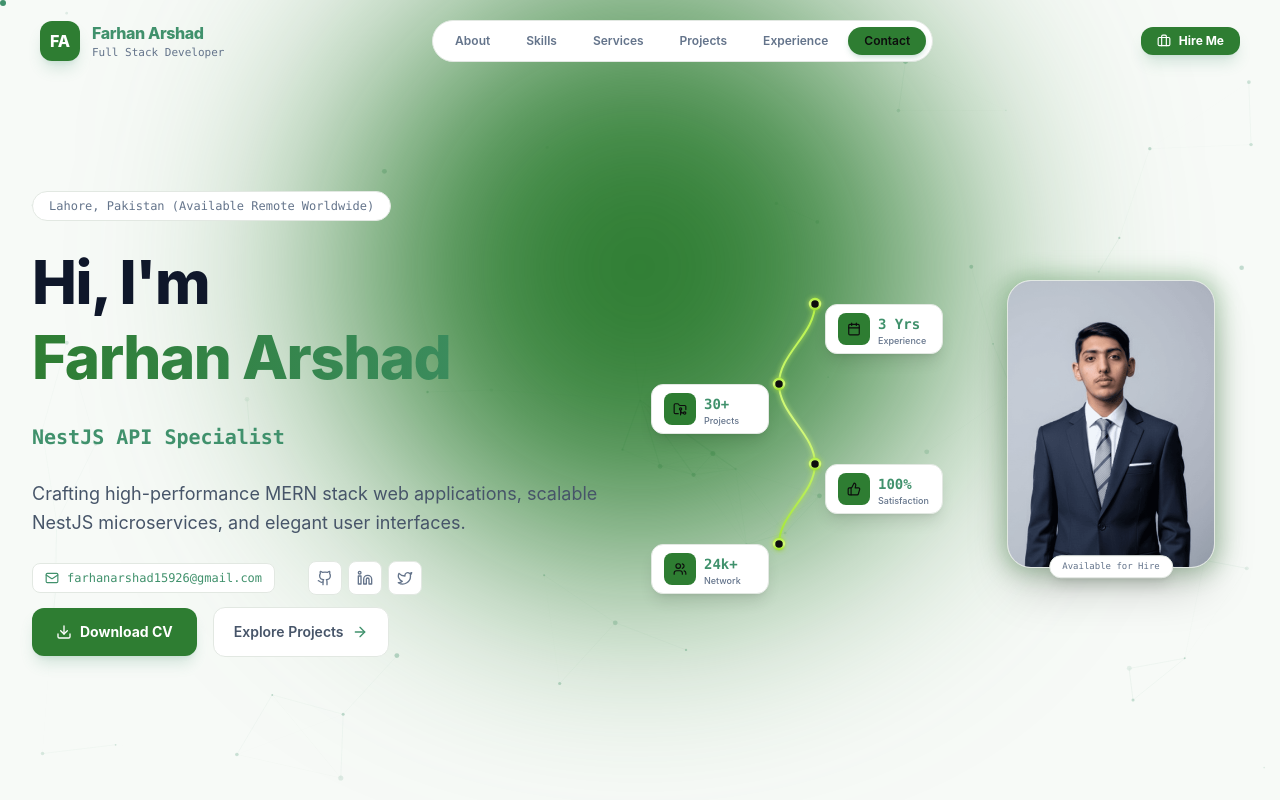
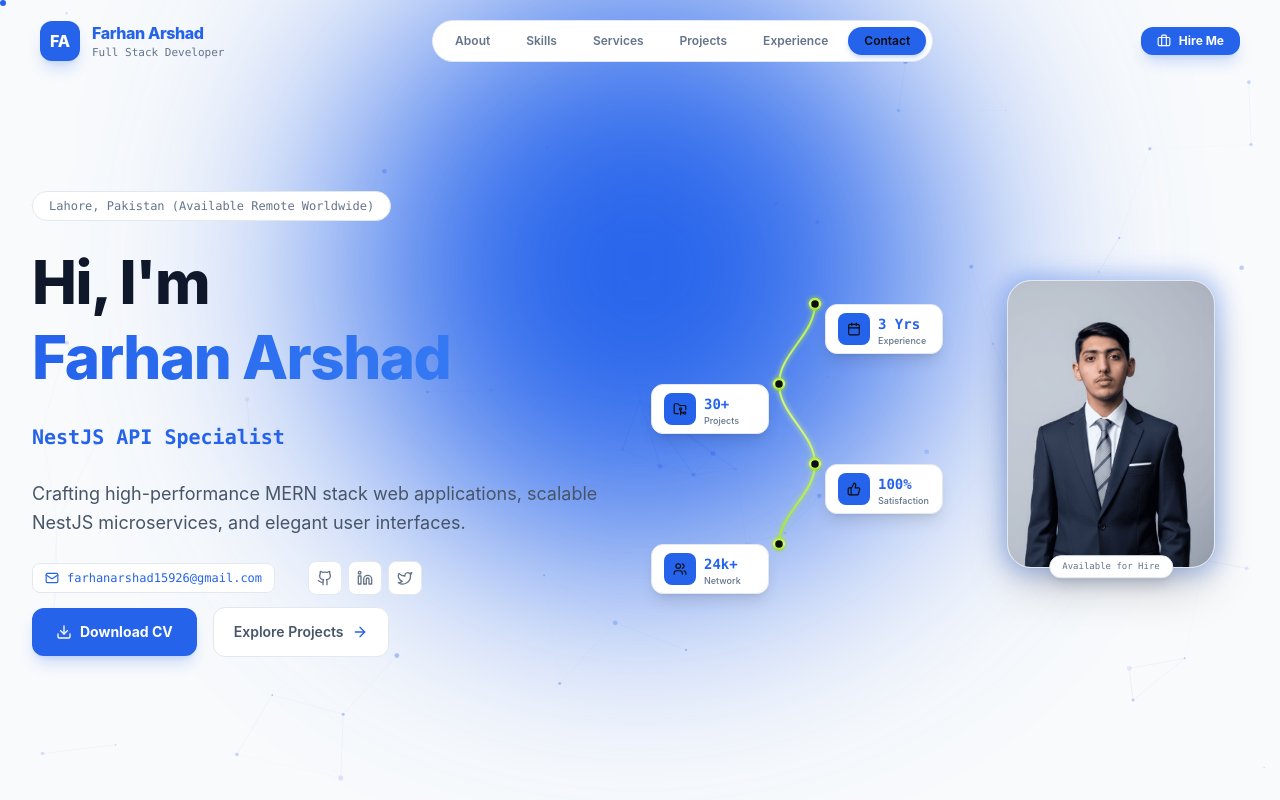
Before and after one commit to FarhanArshad80/Farhan-Arshad-protoflio-, a React (Vite) app: page / in a window 1280 px wide. Shown: the top 800 px of the page. Built offline with nearby package versions, Linux system fonts and the light colour scheme.

Commit message:
Update styling and theme context configuration
Replit-Commit-Author: Agent

```diff
--- a/src/components/CustomCursor.tsx
+++ b/src/components/CustomCursor.tsx
@@ -49,10 +49,10 @@ export const CustomCursor: React.FC = () => {
   return (
     <>
       <div ref={dotRef} className="fixed top-0 left-0 pointer-events-none z-[99999] rounded-full"
-        style={{ width: isHovering ? 10 : 6, height: isHovering ? 10 : 6, backgroundColor: '#40916C', opacity: visible ? 1 : 0, transition: 'width 0.18s ease, height 0.18s ease, opacity 0.2s ease', willChange: 'transform' }}
+        style={{ width: isHovering ? 10 : 6, height: isHovering ? 10 : 6, backgroundColor: '#2563EB', opacity: visible ? 1 : 0, transition: 'width 0.18s ease, height 0.18s ease, opacity 0.2s ease', willChange: 'transform' }}
       />
       <div ref={ringRef} className="fixed top-0 left-0 pointer-events-none z-[99998] rounded-full"
-        style={{ width: isHovering ? 44 : 32, height: isHovering ? 44 : 32, border: `1.5px solid ${isHovering ? 'rgba(46,125,50,0.85)' : 'rgba(64,145,108,0.45)'}`, backgroundColor: isHovering ? 'rgba(64,145,108,0.07)' : 'transparent', opacity: visible ? 1 : 0, transition: 'width 0.22s ease, height 0.22s ease, border-color 0.2s ease, background-color 0.2s ease, opacity 0.2s ease', willChange: 'transform' }}
+        style={{ width: isHovering ? 44 : 32, height: isHovering ? 44 : 32, border: `1.5px solid ${isHovering ? 'rgba(29,78,216,0.85)' : 'rgba(37,99,235,0.45)'}`, backgroundColor: isHovering ? 'rgba(37,99,235,0.07)' : 'transparent', opacity: visible ? 1 : 0, transition: 'width 0.22s ease, height 0.22s ease, border-color 0.2s ease, background-color 0.2s ease, opacity 0.2s ease', willChange: 'transform' }}
       />
     </>
   );
--- a/src/components/LoadingScreen.tsx
+++ b/src/components/LoadingScreen.tsx
@@ -27,14 +27,14 @@ export const LoadingScreen: React.FC<Props> = ({ onComplete }) => {
       initial={{ opacity: 1 }}
       exit={{ opacity: 0 }}
       transition={{ duration: 0.5, ease: 'easeInOut' }}
-      className="fixed inset-0 z-[9999] flex flex-col items-center justify-center bg-[#F7FAF7] select-none"
+      className="fixed inset-0 z-[9999] flex flex-col items-center justify-center bg-[#F8FAFC] select-none"
     >
       <div className="relative mb-8" style={{ width: 152, height: 152 }}>
         <motion.div
           animate={{ rotate: 360 }}
           transition={{ duration: 2.6, repeat: Infinity, ease: 'linear' }}
           className="absolute inset-0 rounded-full"
-          style={{ background: 'conic-gradient(from 0deg, #2E7D32 0%, #40916C 45%, transparent 55%, transparent 100%)' }}
+          style={{ background: 'conic-gradient(from 0deg, #2563EB 0%, #3B82F6 45%, transparent 55%, transparent 100%)' }}
         />
         <div
           className="absolute inset-0 rounded-full"
@@ -44,7 +44,7 @@ export const LoadingScreen: React.FC<Props> = ({ onComplete }) => {
           initial={{ scale: 0.75, opacity: 0 }}
           animate={{ scale: 1, opacity: 1 }}
           transition={{ duration: 0.55, ease: 'easeOut' }}
-          className="absolute inset-[5px] rounded-full overflow-hidden border border-[#0F172A]/10 shadow-2xl shadow-[#40916C]/20"
+          className="absolute inset-[5px] rounded-full overflow-hidden border border-[#0F172A]/10 shadow-2xl shadow-[#2563EB]/20"
         >
           <img src={profileImage} alt="Farhan Arshad" className="w-full h-full object-cover object-top" />
         </motion.div>
@@ -63,7 +63,7 @@ export const LoadingScreen: React.FC<Props> = ({ onComplete }) => {
         initial={{ opacity: 0, y: 8 }}
         animate={{ opacity: 1, y: 0 }}
         transition={{ duration: 0.45, delay: 0.45 }}
-        className="text-[11px] font-mono text-[#2E7D32] tracking-[0.22em] uppercase mb-10"
+        className="text-[11px] font-mono text-[#2563EB] tracking-[0.22em] uppercase mb-10"
       >
         Full Stack Developer
       </motion.p>
@@ -77,7 +77,7 @@ export const LoadingScreen: React.FC<Props> = ({ onComplete }) => {
         <div
           ref={barRef}
           className="absolute inset-y-0 left-0 rounded-full"
-          style={{ width: '0%', background: 'linear-gradient(90deg, #2E7D32, #40916C)' }}
+          style={{ width: '0%', background: 'linear-gradient(90deg, #2563EB, #3B82F6)' }}
         />
       </motion.div>
     </motion.div>
--- a/src/context/ThemeContext.tsx
+++ b/src/context/ThemeContext.tsx
@@ -4,14 +4,14 @@ import { ThemeId, ThemeOption } from '../types';
 export const THEME_OPTIONS: ThemeOption[] = [
   {
     id: 'cyber-neon',
-    name: 'Garden Green',
-    bgClass: 'bg-[#F7FAF7] text-[#0F172A]',
-    cardBgClass: 'bg-white border-[#E2E8E2] backdrop-blur-xl shadow-sm',
-    accentHex: '#40916C',
-    textAccentClass: 'text-[#2E7D32]',
-    borderAccentClass: 'border-[#40916C]/30',
-    gradientClass: 'from-[#2E7D32] to-[#40916C]',
-    previewColors: ['#F7FAF7', '#2E7D32', '#40916C'],
+    name: 'Clean Blue',
+    bgClass: 'bg-[#F8FAFC] text-[#0F172A]',
+    cardBgClass: 'bg-white border-[#E2E8F0] backdrop-blur-xl shadow-sm',
+    accentHex: '#2563EB',
+    textAccentClass: 'text-[#2563EB]',
+    borderAccentClass: 'border-[#2563EB]/30',
+    gradientClass: 'from-[#2563EB] to-[#3B82F6]',
+    previewColors: ['#F8FAFC', '#2563EB', '#0F172A'],
   },
   {
     id: 'emerald-obsidian',
--- a/src/index.css
+++ b/src/index.css
@@ -14,11 +14,11 @@
     background: transparent;
   }
   ::-webkit-scrollbar-thumb {
-    background: rgba(245, 240, 230, 0.12);
+    background: rgba(15, 23, 42, 0.12);
     border-radius: 9999px;
   }
   ::-webkit-scrollbar-thumb:hover {
-    background: rgba(245, 240, 230, 0.24);
+    background: rgba(15, 23, 42, 0.24);
   }
 }
 
@@ -26,8 +26,8 @@
 .bg-grid-pattern {
   background-size: 40px 40px;
   background-image:
-    linear-gradient(to right, rgba(245, 240, 230, 0.04) 1px, transparent 1px),
-    linear-gradient(to bottom, rgba(245, 240, 230, 0.04) 1px, transparent 1px);
+    linear-gradient(to right, rgba(15, 23, 42, 0.04) 1px, transparent 1px),
+    linear-gradient(to bottom, rgba(15, 23, 42, 0.04) 1px, transparent 1px);
 }
 
 .dark .bg-grid-pattern {
@@ -43,7 +43,7 @@ html[data-theme='minimal-light'] .bg-grid-pattern {
 }
 
 .bg-dot-pattern {
-  background-image: radial-gradient(rgba(245, 240, 230, 0.08) 1px, transparent 1px);
+  background-image: radial-gradient(rgba(15, 23, 42, 0.06) 1px, transparent 1px);
   background-size: 24px 24px;
 }
 
@@ -66,7 +66,7 @@ html[data-theme='minimal-light'] .bg-grid-pattern {
 .animate-pulse-glow { animation: pulseGlow 4s ease-in-out infinite; }
 
 .animate-shimmer {
-  background: linear-gradient(90deg, rgba(183,243,74,0) 0%, rgba(183,243,74,0.08) 50%, rgba(183,243,74,0) 100%);
+  background: linear-gradient(90deg, rgba(37,99,235,0) 0%, rgba(37,99,235,0.08) 50%, rgba(37,99,235,0) 100%);
   background-size: 200% 100%;
   animation: shimmer 3s infinite;
 }
@@ -74,19 +74,19 @@ html[data-theme='minimal-light'] .bg-grid-pattern {
 .glass-card { transition: all 0.3s cubic-bezier(0.16, 1, 0.3, 1); }
 .glass-card:hover { transform: translateY(-4px); }
 
-/* Garden Green theme overrides for legacy utility classes */
+/* Clean Blue theme overrides for legacy utility classes */
 html[data-theme='cyber-neon'] body {
-  background: #F7FAF7;
+  background: #F8FAFC;
   color: #0F172A;
 }
 
 html[data-theme='cyber-neon'] .portfolio-shell {
-  background-color: #F7FAF7 !important;
+  background-color: #F8FAFC !important;
   color: #0F172A !important;
 }
 
 html[data-theme='cyber-neon'] footer {
-  background-color: #F7FAF7 !important;
+  background-color: #F8FAFC !important;
 }
 
 html[data-theme='cyber-neon'] [class*="bg-[#161616]"],
@@ -98,13 +98,13 @@ html[data-theme='cyber-neon'] [class*="bg-slate-900"] {
 
 html[data-theme='cyber-neon'] [class*="bg-slate-800"],
 html[data-theme='cyber-neon'] [class*="bg-black"] {
-  background-color: #F7FAF7 !important;
+  background-color: #F8FAFC !important;
 }
 
 html[data-theme='cyber-neon'] [class*="border-[#f5f0e6]"],
 html[data-theme='cyber-neon'] [class*="border-slate-"],
 html[data-theme='cyber-neon'] [class*="border-white"] {
-  border-color: #E2E8E2 !important;
+  border-color: #E2E8F0 !important;
 }
 
 html[data-theme='cyber-neon'] [class*="text-[#f5f0e6]"],
@@ -134,7 +134,7 @@ html[data-theme='cyber-neon'] [class*="text-indigo-"],
 html[data-theme='cyber-neon'] [class*="text-purple-"],
 html[data-theme='cyber-neon'] [class*="text-emerald-"],
 html[data-theme='cyber-neon'] [class*="text-amber-"] {
-  color: #40916C !important;
+  color: #2563EB !important;
 }
 
 html[data-theme='cyber-neon'] [class*="bg-[#b7f34a]"],
@@ -143,12 +143,12 @@ html[data-theme='cyber-neon'] [class*="bg-cyan-"],
 html[data-theme='cyber-neon'] [class*="bg-violet-"],
 html[data-theme='cyber-neon'] [class*="bg-indigo-"],
 html[data-theme='cyber-neon'] [class*="bg-purple-"] {
-  background-color: #2E7D32 !important;
+  background-color: #2563EB !important;
 }
 
 html[data-theme='cyber-neon'] [class*="from-[#b7f34a]"] {
-  --tw-gradient-from: #2E7D32 var(--tw-gradient-from-position) !important;
-  --tw-gradient-to: #40916C var(--tw-gradient-to-position) !important;
+  --tw-gradient-from: #2563EB var(--tw-gradient-from-position) !important;
+  --tw-gradient-to: #3B82F6 var(--tw-gradient-to-position) !important;
 }
 
 html[data-theme='cyber-neon'] [class*="bg-[#b7f34a]"][class*="text-[#0d0d0d]"],
@@ -164,26 +164,31 @@ html[data-theme='cyber-neon'] [class*="border-cyan-"],
 html[data-theme='cyber-neon'] [class*="border-violet-"],
 html[data-theme='cyber-neon'] [class*="border-indigo-"],
 html[data-theme='cyber-neon'] [class*="border-emerald-"] {
-  border-color: #40916C !important;
+  border-color: #2563EB !important;
 }
 
 html[data-theme='cyber-neon'] [class*="shadow-[#b7f34a]"],
 html[data-theme='cyber-neon'] [class*="shadow-orange-"],
 html[data-theme='cyber-neon'] [class*="shadow-cyan-"],
 html[data-theme='cyber-neon'] [class*="shadow-violet-"] {
-  --tw-shadow-color: rgb(64 145 108 / 0.2) !important;
+  --tw-shadow-color: rgb(37 99 235 / 0.2) !important;
 }
 
 html[data-theme='cyber-neon'] [class*="hover:bg-[#b7f34a]"]:hover,
-html[data-theme='cyber-neon'] [class*="hover:bg-orange-"]:hover {
-  background-color: #1B4332 !important;
+html[data-theme='cyber-neon'] [class*="hover:bg-orange-"]:hover,
+html[data-theme='cyber-neon'] [class*="bg-[#b7f34a]"]:hover {
+  background-color: #1D4ED8 !important;
 }
 
 html[data-theme='cyber-neon'] [class*="hover:text-[#b7f34a]"]:hover,
 html[data-theme='cyber-neon'] [class*="hover:text-orange-"]:hover,
 html[data-theme='cyber-neon'] [class*="hover:text-cyan-"]:hover,
 html[data-theme='cyber-neon'] [class*="hover:text-violet-"]:hover {
-  color: #1B4332 !important;
+  color: #1D4ED8 !important;
+}
+
+html[data-theme='cyber-neon'] [class*="hover:border-"]:hover {
+  border-color: #1D4ED8 !important;
 }
 
 html[data-theme='cyber-neon'] select,
```
